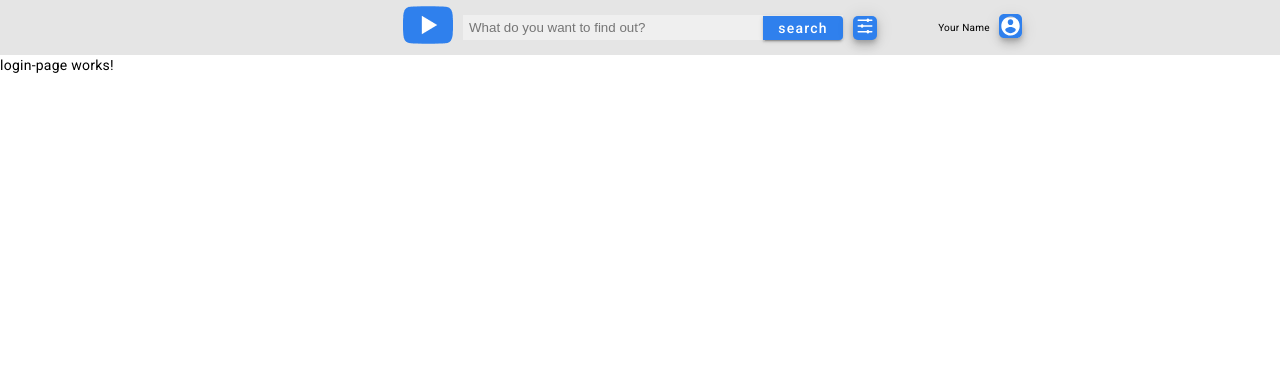
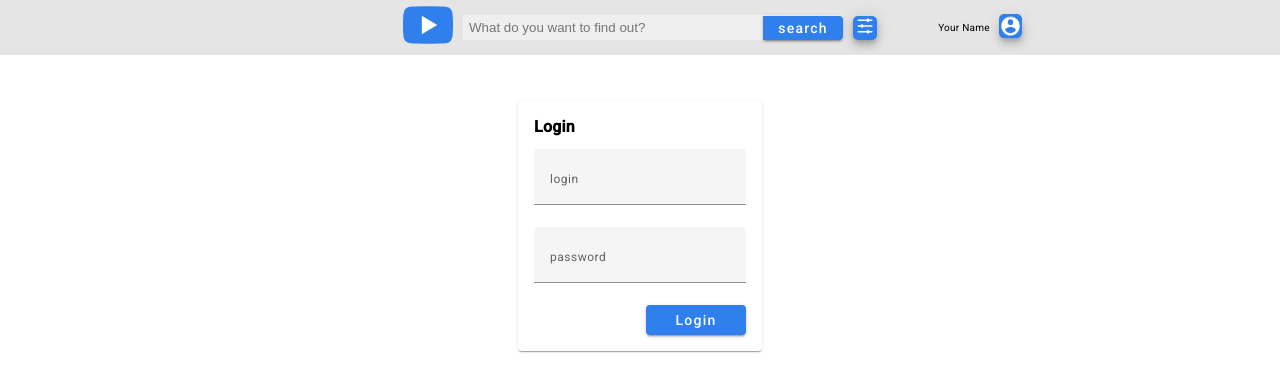
Before and after one commit to oksuzd/ng-youTube-client-app, an Angular app: page /auth/login in a window 1280 px wide. Shown: the top 392 px of the page. Built offline with nearby package versions, Linux system fonts and the light colour scheme.

Commit message:
login page mock-up added

```diff
--- a/src/app/auth/auth.module.ts
+++ b/src/app/auth/auth.module.ts
@@ -1,6 +1,8 @@
 import { NgModule } from '@angular/core';
 import { CommonModule } from '@angular/common';
 import { LoginPageComponent } from './pages/login-page/login-page.component';
+import { SharedModule } from "@shared/shared.module";
+import { ReactiveFormsModule } from "@angular/forms";
 
 
 
@@ -9,7 +11,9 @@ import { LoginPageComponent } from './pages/login-page/login-page.component';
     LoginPageComponent
   ],
   imports: [
-    CommonModule
+    CommonModule,
+    SharedModule,
+    ReactiveFormsModule
   ]
 })
 export class AuthModule { }
--- a/src/app/auth/pages/login-page/login-page.component.html
+++ b/src/app/auth/pages/login-page/login-page.component.html
@@ -1 +1,22 @@
-<p>login-page works!</p>
+<div class="container">
+  <mat-card class="login-card">
+    <mat-card-header>
+      <p class="login-card-title">Login</p>
+    </mat-card-header>
+    <mat-card-content>
+      <form class="login-form">
+        <mat-form-field appearance="fill" class="login-input">
+          <mat-label class="login-form-label">login</mat-label>
+          <input matInput>
+        </mat-form-field>
+        <mat-form-field>
+          <mat-label class="login-form-label">password</mat-label>
+          <input matInput type="password">
+        </mat-form-field>
+        <button class="login-form-button" matSuffix mat-raised-button (click)="logIn()">
+          Login
+        </button>
+      </form>
+    </mat-card-content>
+  </mat-card>
+</div>
--- a/src/app/auth/pages/login-page/login-page.component.scss
+++ b/src/app/auth/pages/login-page/login-page.component.scss
@@ -0,0 +1,31 @@
+//@import "../../../../assets/styles/colors";
+
+:host {
+  margin: 45px auto;
+}
+
+.login-card-title {
+  font-weight: 700;
+  font-size: 16px;
+  line-height: 21px;
+}
+
+
+.login-form {
+  display: flex;
+  flex-direction: column;
+}
+
+.login-form-label {
+  font-size: 12px;
+}
+
+.login-form-button {
+  width: 100px;
+  height: 30px;
+  left: 112px;
+  background-color: #2F80ED;
+  color: #FFFFFF;
+  font-size: 14px;
+
+}
--- a/src/app/auth/pages/login-page/login-page.component.ts
+++ b/src/app/auth/pages/login-page/login-page.component.ts
@@ -7,4 +7,7 @@ import { Component } from '@angular/core';
 })
 export class LoginPageComponent {
 
+  logIn() {
+
+  }
 }
```
